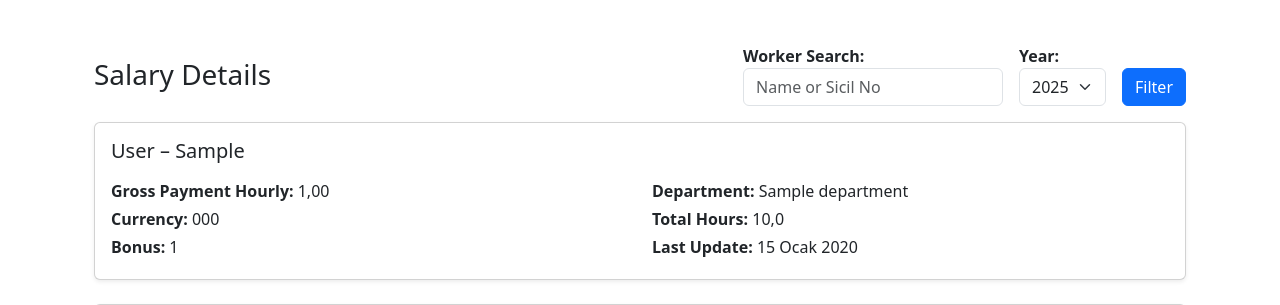
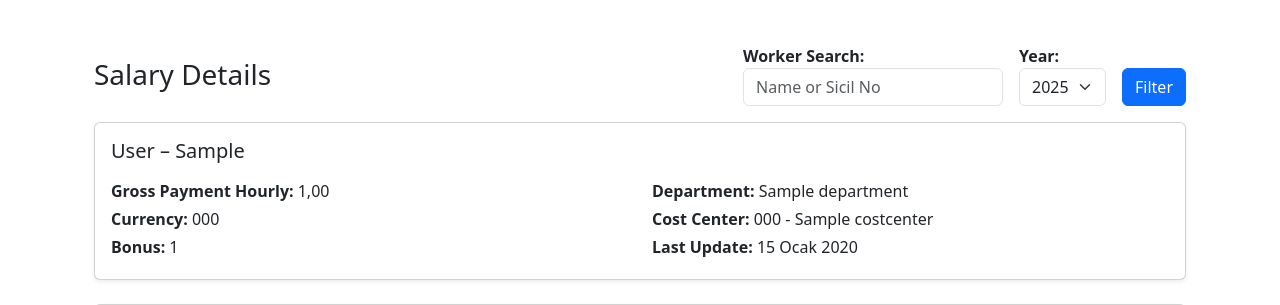
Before and after one commit to omercengiz/putzmeisterapp, a Django app: page /workers/worker/1/salaries/ in a window 1280 px wide. Shown: the part 56-361 px from the top of the page. Run offline with Django 4.2, Linux system fonts and the light colour scheme; tables that the repository leaves empty hold one stand-in row (values such as "Sample post").

Commit message:
chore: changed the column and value on UI

```diff
--- a/templates/worker_salary_list.html
+++ b/templates/worker_salary_list.html
@@ -70,9 +70,9 @@
           </p>
 
           <p class="mb-1">
-            <strong>Total Hours:</strong>
-            {% if worker.total_work_hours %}
-              {{ worker.total_work_hours }}
+            <strong>Cost Center:</strong>
+            {% if worker.s_no %}
+              {{ worker.s_no }}
             {% else %}
               <span class="text-muted">Not entered</span>
             {% endif %}
```
